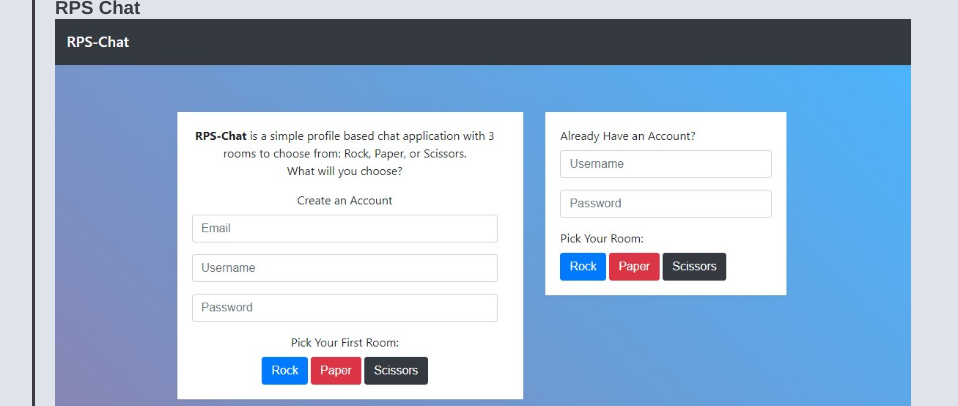
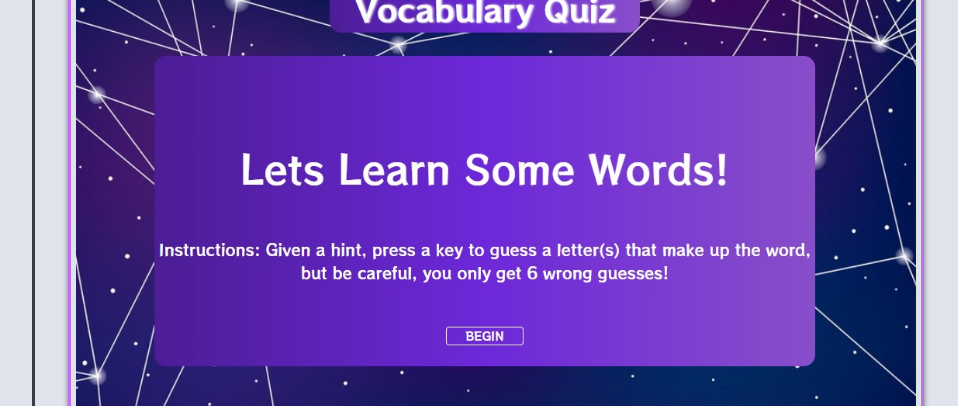
Before and after one commit to Nite1217/Portfolio, a plain HTML site: page index.html in a window 1280 px wide. Shown: the part 854-1260 px from the top of the page, without its empty margins (269-1227 px from the left). Drawn offline with Linux system fonts and the light colour scheme.

Commit message:
updated some css

```diff
--- a/assets/style.css
+++ b/assets/style.css
@@ -7,7 +7,7 @@
 :root {
     --primary-color: rgb(60, 60, 66);
     --secondary-color: rgb(223, 227, 236);
-    --tertiary-color: rgb(138, 202, 202);
+    --tertiary-color: rgb(192, 113, 238);
 }
 
 body {
@@ -92,12 +92,12 @@ header nav ul li a:hover {
 /* Hero Style Ends */
 
 .portfolio {
-margin:50px auto;
+margin:25px auto;
 padding-bottom: 50px;
 width: 100%;
 display: flex;
 flex-wrap: wrap;
-align-items: left;
+align-items: auto;
 justify-content: space-between;
 }
 .section-title {
--- a/index.html
+++ b/index.html
@@ -63,12 +63,19 @@
     </a></p>
     </div>
 
+    <div class="work-outline">
+        <h3>Vocabulary Quiz</h3>
+    <p><a href="https://natallie01.github.io/vocab-quiz/">
+    <img src="./assets/images/Vocab-Quiz.jpg" alt="screenshot of website"/>
+    </a></p>
+    </div>
 
+    <div class="work-outline">
         <h3>RPS Chat</h3>
     <p><a href="https://fast-woodland-75585.herokuapp.com/">
     <img src="./assets/images/RPS-IMAGE.jpg" alt="screenshot of website"/>
     </a></p>
-
+    </div>
 
 </article>
 
```
Also changed, not shown: assets/images/Vocab-Quiz.jpg (added).
